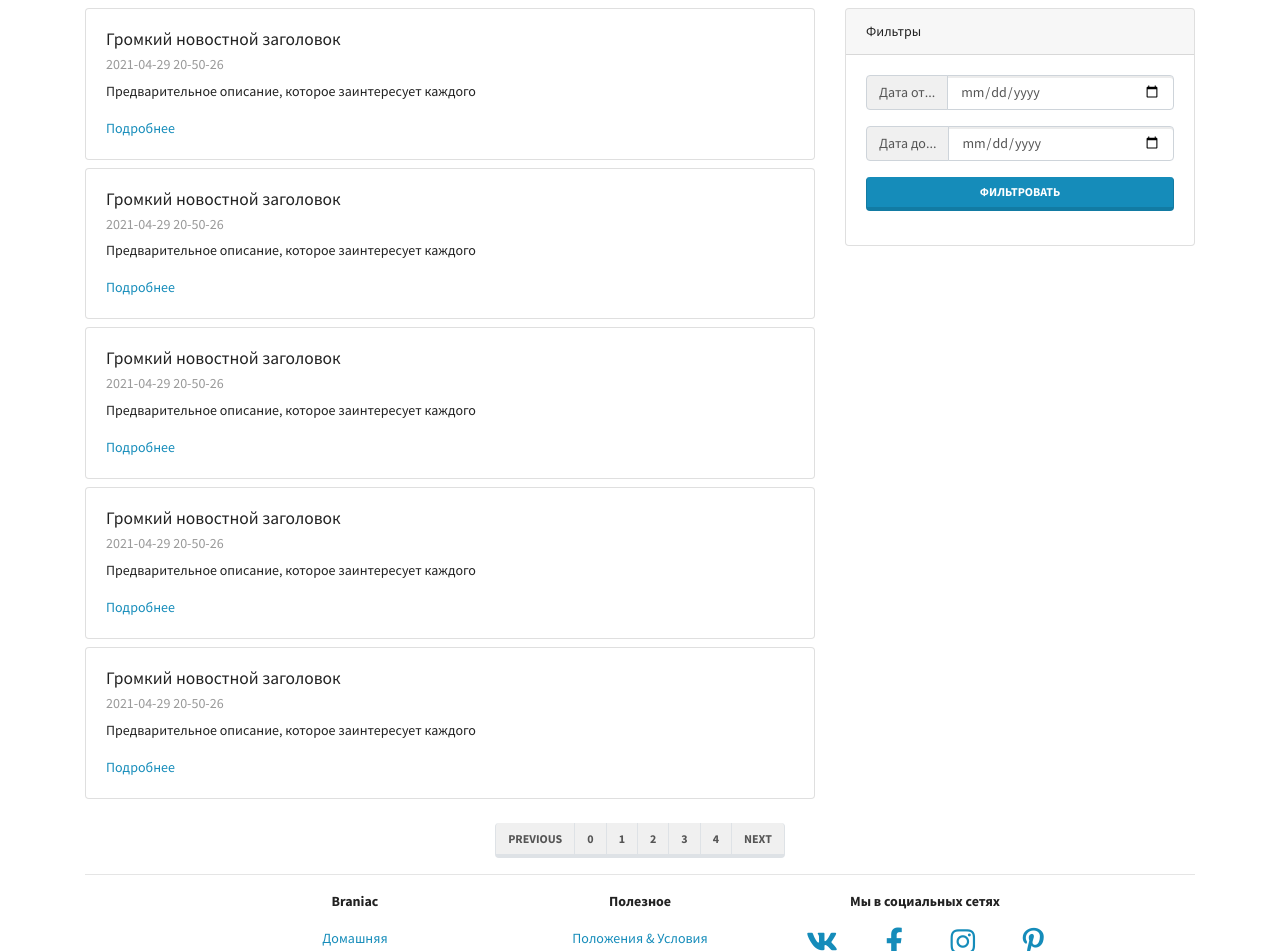
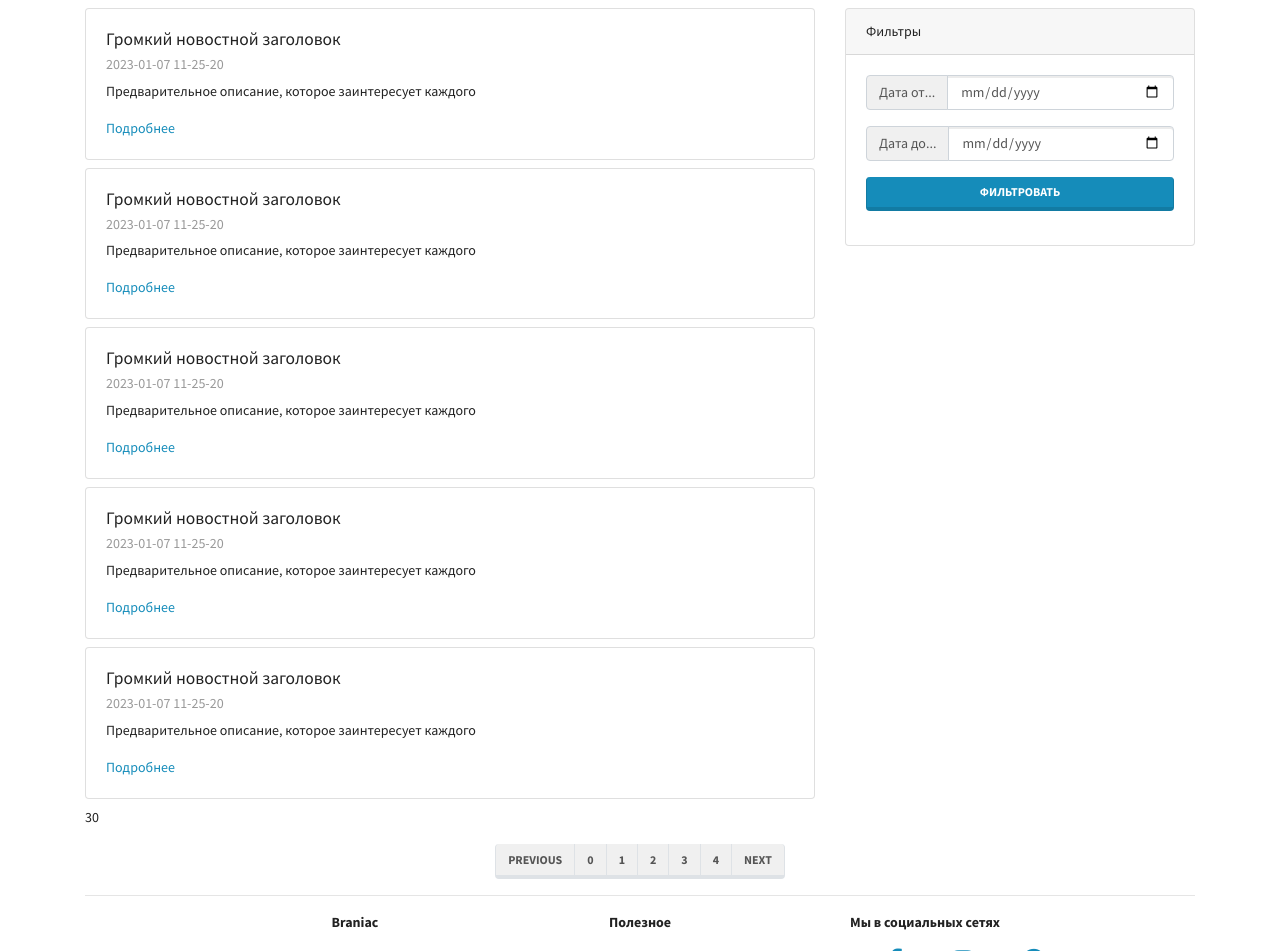
Before and after one commit to alexkifor/BraniacLMC, a Django app: page /mainapp/news/ in a window 1280 px wide. Shown: the part 98-1049 px from the top of the page. Run offline with Django 3.2, Linux system fonts and the light colour scheme; some libraries are stand-ins or nearby versions.

```diff
--- a/mainapp/templates/mainapp/news.html
+++ b/mainapp/templates/mainapp/news.html
@@ -12,12 +12,15 @@
           <div class="card my-2">
             <div class="card-body">
               <h5 class="card-title">{{ news_title }}</h5>
-              <h6 class="card-subtitle mb-2 text-muted">2021-04-29 20-50-26</h6>
+              <h6 class="card-subtitle mb-2 text-muted">
+                {{ datetime_obj|date:"Y-m-d h-i-s" }}
+              </h6>
               <p class="card-text">{{ news_preview }}</p>
               <a href="#" class="card-link">Подробнее</a>
             </div>
           </div>
         {% endfor %}
+        30
 
       </div>
 
--- a/mainapp/views.py
+++ b/mainapp/views.py
@@ -1,3 +1,5 @@
+from datetime import datetime
+
 from django.views.generic import TemplateView
 
 
@@ -15,6 +17,7 @@ class NewsPageView(TemplateView):
         context["news_title"] = "Громкий новостной заголовок"
         context["news_preview"] = "Предварительное описание, которое заинтересует каждого"
         context["range"] = range(5)
+        context["datetime_obj"] = datetime.now()
         return context
 
 
```
